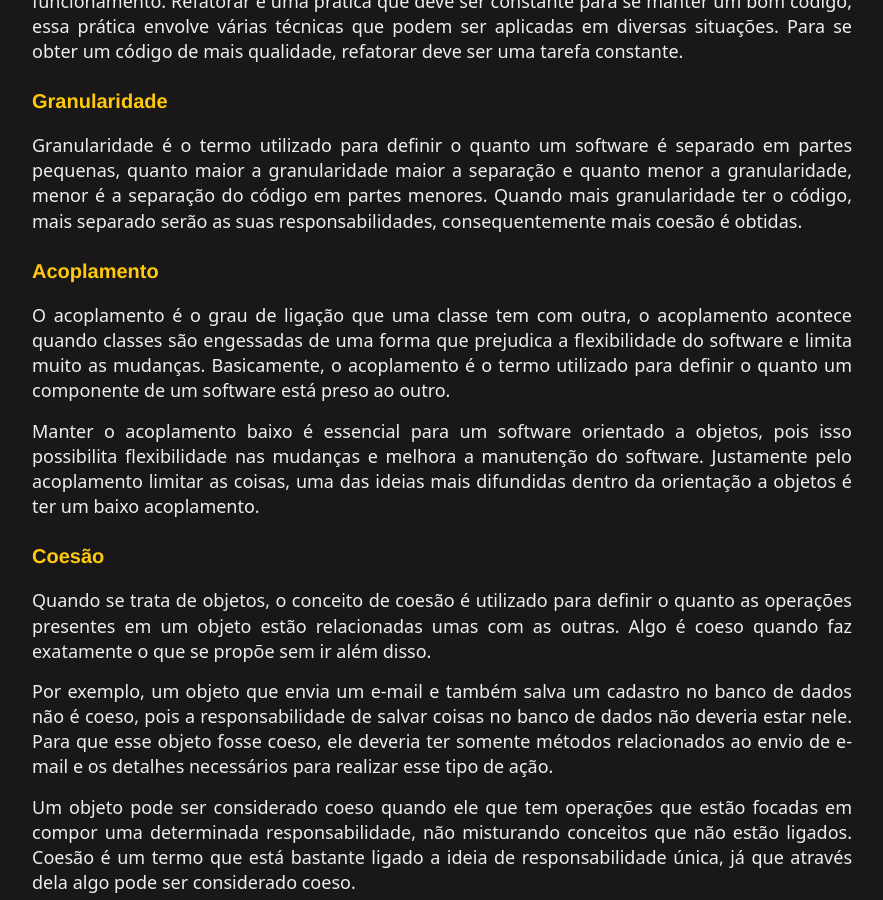
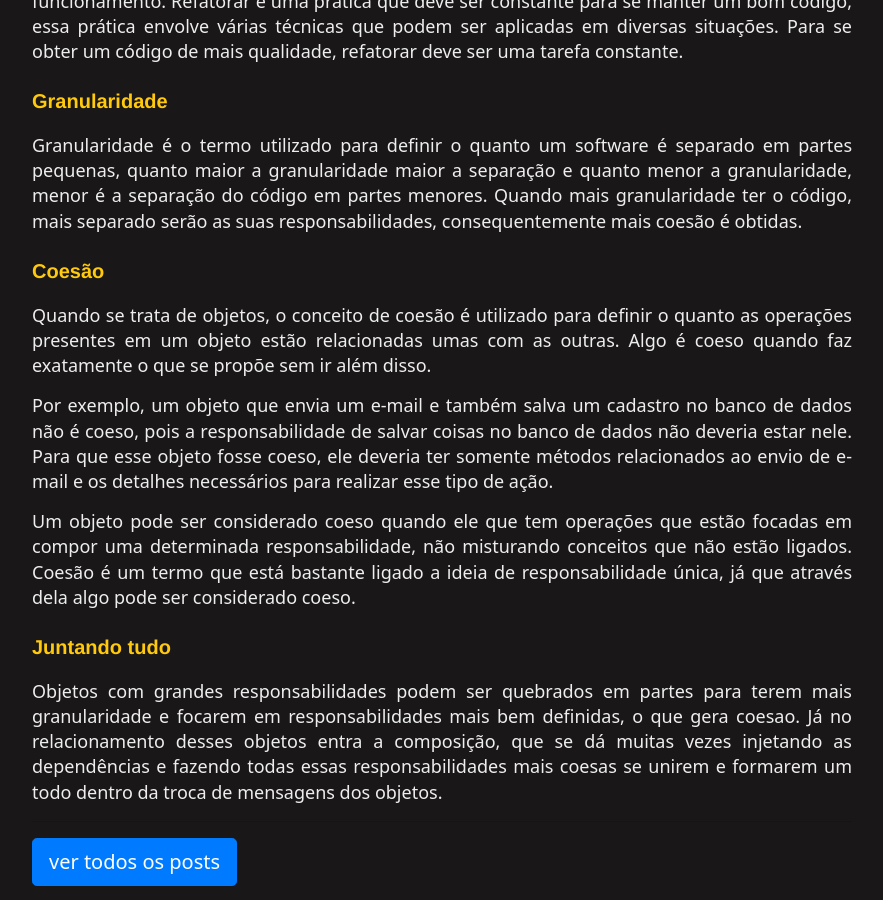
Before and after one commit to raphael-da-silva/raphael-da-silva.github.io, a Jekyll site: the page built from _posts/2021-06-05-conceitos-juntos.md, in a window 1280 px wide and 900 px high, scrolled down 396 px. Shown: the whole window, without its empty margins (198-1081 px from the left). Built offline with Jekyll 4.4.1, drawn with Linux system fonts in a browser that asks for light colours; nearby versions of some CDN libraries.

Commit message:
Update post

```diff
--- a/_posts/2021-06-05-conceitos-juntos.md
+++ b/_posts/2021-06-05-conceitos-juntos.md
@@ -13,12 +13,6 @@
 
 Granularidade é o termo utilizado para definir o quanto um software é separado em partes pequenas, quanto maior a granularidade maior a separação e quanto menor a granularidade, menor é a separação do código em partes menores. Quando mais granularidade ter o código, mais separado serão as suas responsabilidades, consequentemente mais coesão é obtidas.
 
-### Acoplamento
-
-O acoplamento é o grau de ligação que uma classe tem com outra, o acoplamento acontece quando classes são engessadas de uma forma que prejudica a flexibilidade do software e limita muito as mudanças. Basicamente, o acoplamento é o termo utilizado para definir o quanto um componente de um software está preso ao outro.
-
-Manter o acoplamento baixo é essencial para um software orientado a objetos, pois isso possibilita flexibilidade nas mudanças e melhora a manutenção do software. Justamente pelo acoplamento limitar as coisas, uma das ideias mais difundidas dentro da orientação a objetos é ter um baixo acoplamento.
-
 ### Coesão
 
 Quando se trata de objetos, o conceito de coesão é utilizado para definir o quanto as operações presentes em um objeto estão relacionadas umas com as outras. Algo é coeso quando faz exatamente o que se propõe sem ir além disso.
```
